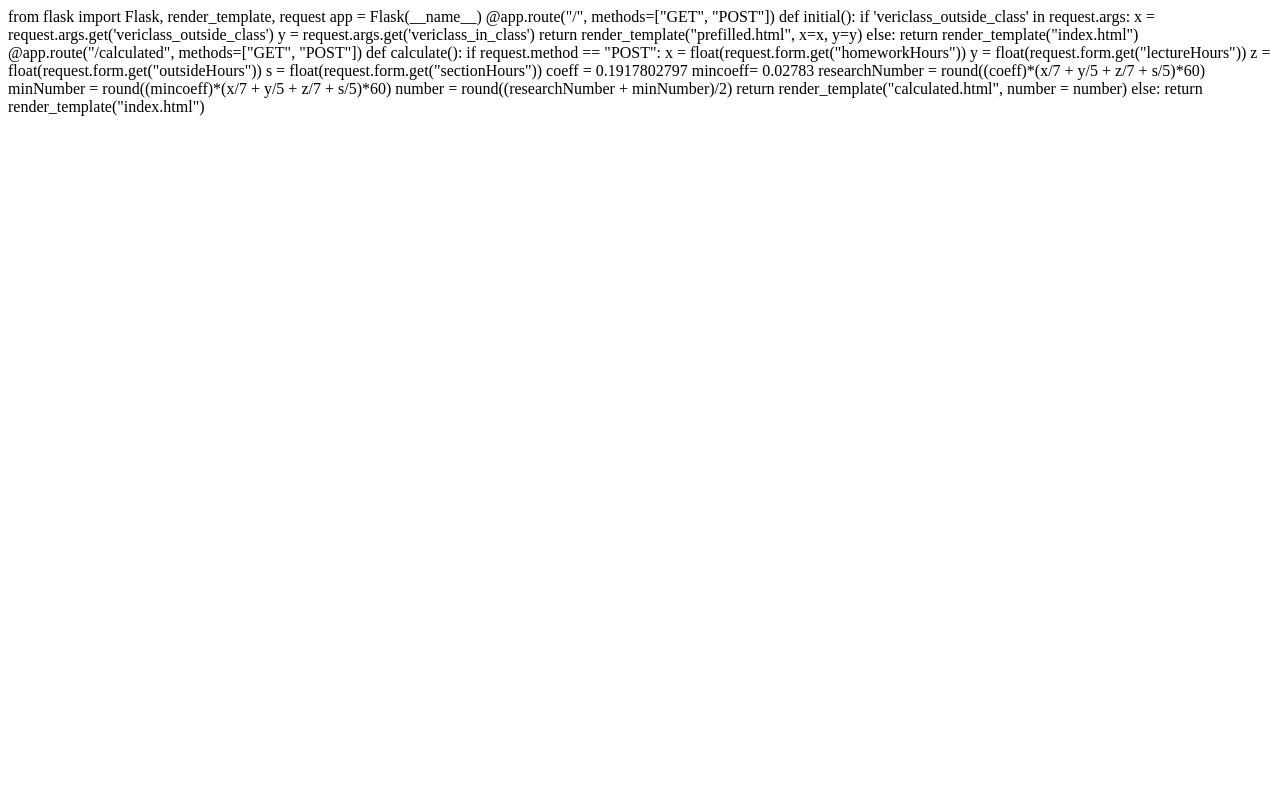
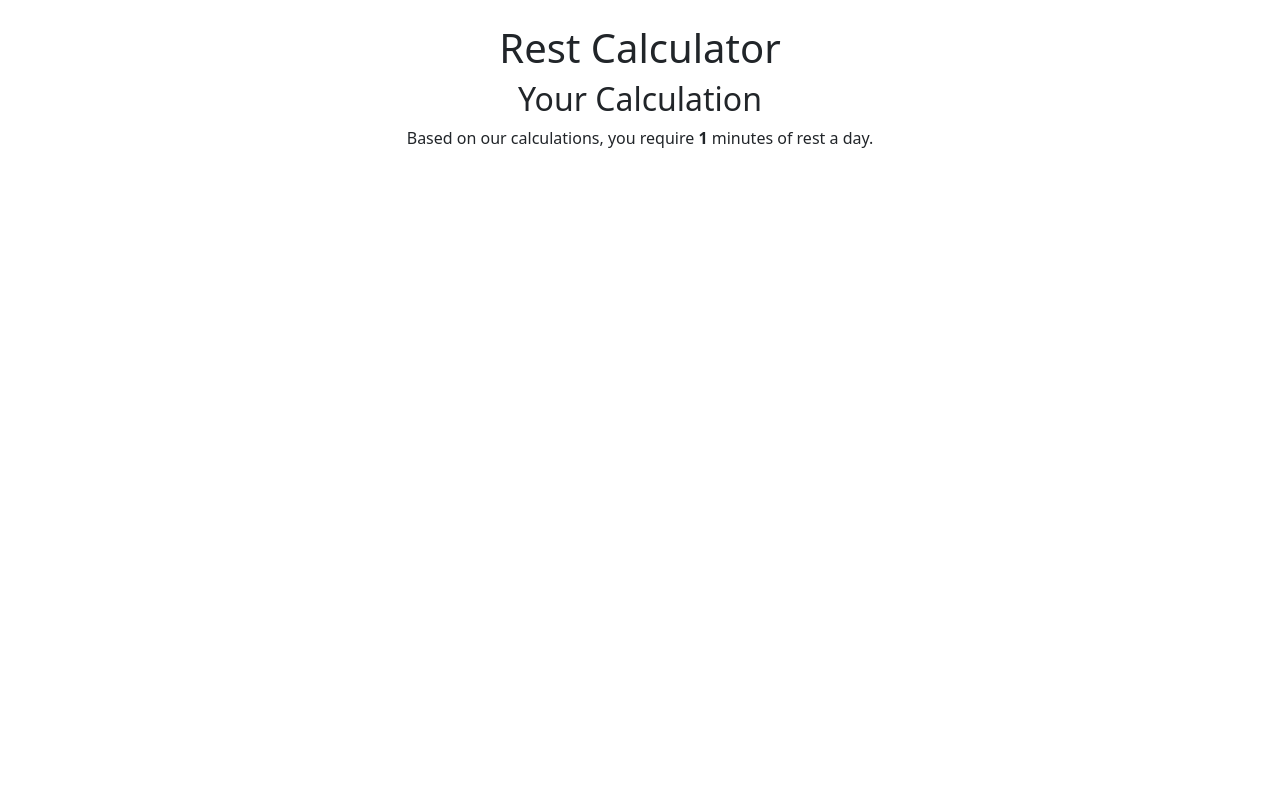
Before and after one commit to emmagreaves/restful, a Flask app: template templates/calculated.html in a window 1280 px wide. Run offline with Flask 2, Linux system fonts and the light colour scheme; the template is opened without the code that fills it: most values are stand-ins (such as "Sample title", 1, 10 or a date in 2020).

Commit message:
Version 3

```diff
--- a/templates/calculated.html
+++ b/templates/calculated.html
@@ -1,29 +1,18 @@
-from flask import Flask, render_template, request
+<!DOCTYPE html>
 
-app = Flask(__name__)
-
-@app.route("/", methods=["GET", "POST"])
-def initial():
-
-    if 'vericlass_outside_class' in request.args:
-        x = request.args.get('vericlass_outside_class')
-        y = request.args.get('vericlass_in_class')
-        return render_template("prefilled.html", x=x, y=y)
-    else:
-        return render_template("index.html")
-
-@app.route("/calculated", methods=["GET", "POST"])
-def calculate():
-    if request.method == "POST":
-        x = float(request.form.get("homeworkHours"))
-        y = float(request.form.get("lectureHours"))
-        z = float(request.form.get("outsideHours"))
-        s = float(request.form.get("sectionHours"))
-        coeff = 0.1917802797
-        mincoeff= 0.02783
-        researchNumber = round((coeff)*(x/7 + y/5 + z/7 + s/5)*60)
-        minNumber = round((mincoeff)*(x/7 + y/5 + z/7 + s/5)*60)
-        number = round((researchNumber + minNumber)/2)
-        return render_template("calculated.html", number = number)
-    else:
-        return render_template("index.html")
+<html lang="en">
+    <head>
+        <meta name="viewport" content="initial-scale=1, width=device-width">
+        <!-- http://getbootstrap.com/docs/5.1/ -->
+        <link crossorigin="anonymous" href="https://cdn.jsdelivr.net/npm/bootstrap@5.1.3/dist/css/bootstrap.min.css" integrity="sha384-1BmE4kWBq78iYhFldvKuhfTAU6auU8tT94WrHftjDbrCEXSU1oBoqyl2QvZ6jIW3" rel="stylesheet">
+        <script crossorigin="anonymous" src="https://cdn.jsdelivr.net/npm/bootstrap@5.1.3/dist/js/bootstrap.bundle.min.js" integrity="sha384-ka7Sk0Gln4gmtz2MlQnikT1wXgYsOg+OMhuP+IlRH9sENBO0LRn5q+8nbTov4+1p"></script>
+        <title>Rest Calculator</title>
+    </head>
+    <body class = "text-center m-4 ml-4">
+        <h1 aria-label="title1">Rest Calculator</h1>
+    <main>
+        <h2 aria-label="title2">Your Calculation</h2>
+        <p>Based on our calculations, you require <strong>{{ number }}</strong> minutes of rest a day.</p>
+    </main>
+    </body>
+</html>
```
